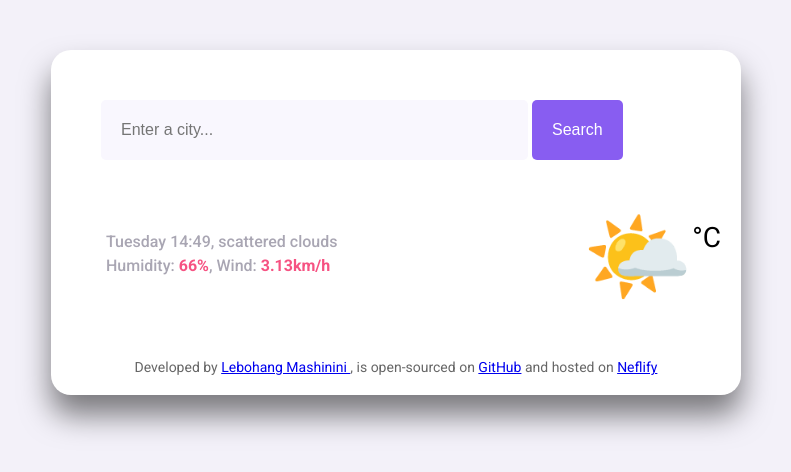
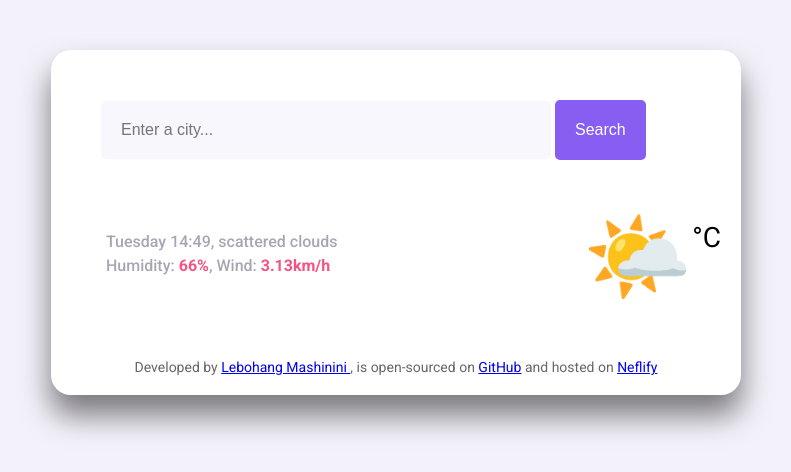
Before and after one commit to LebohangMashinini/WeatherApp, a plain HTML site: page index.html in a window 1280 px wide. Shown: the whole page, without its empty margins (244-1035 px from the left). Drawn offline with nearby package versions, Linux system fonts and the light colour scheme; no server answers.

Commit message:
fixed my search engine CSS

```diff
--- a/src/style.css
+++ b/src/style.css
@@ -24,9 +24,8 @@ body {
   border-width: 400px;
   border-style: initial;
   border-radius: 5px;
-  padding: 20px 200px 20px 20px;
-  margin: 30px 5px 30px px;
-  height: 60px;
+  padding: 20px;
+  width: 75%;
 }
 
 .search-button {
```
